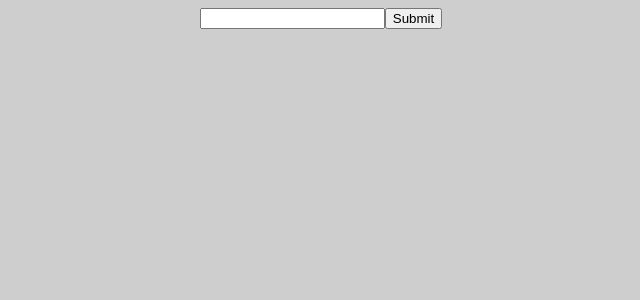
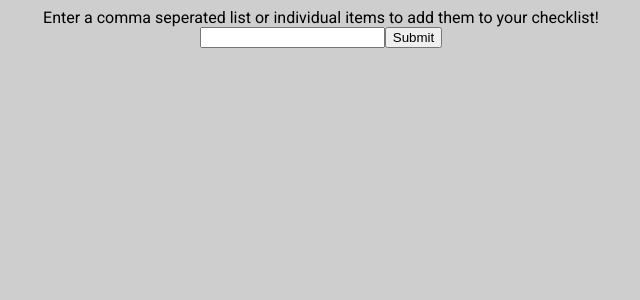
Before and after one commit to VeyGudTek/CheckList, a React (Vite) app: page / in a window 1280 px wide. Shown: the top 300 px of the page, without its empty margins (319-959 px from the left). Built offline with nearby package versions, Linux system fonts and the light colour scheme.

Commit message:
Input is now used for update list

```diff
--- a/src/CheckList.jsx
+++ b/src/CheckList.jsx
@@ -4,15 +4,15 @@ import Items from "./Items"
 
 function CheckList() {
     const [fontSize, setFontSize] = useState(50)
+
     const [checkList, setCheckList] = useState([])
     const [doneList, setDoneList] = useState([])
 
 
-    const handleSubmit = (e) => {
+    const handleSubmit = (e, text) => {
         e.preventDefault()
-        checkList.push(1)
+        checkList.push(text)
         setCheckList(checkList.slice())
-        console.log("wow", checkList.length)
     }
 
     return (
--- a/src/Input.jsx
+++ b/src/Input.jsx
@@ -1,8 +1,18 @@
+import { useState } from "react"
+
 function Input({handleSubmit}){
+    const [text, setText] = useState("")
+
+    const handleOnChange = (e) => {
+        setText(e.target.value)
+    }
+
     return (
         <div className="input">
-            <form onSubmit={handleSubmit}>
-                <input type="text"/>
+            <span>Enter a comma seperated list or individual items to add them to your checklist!</span>
+
+            <form onSubmit={(e) => handleSubmit(e, text)}>
+                <input type="text" value={text} onChange={handleOnChange}/>
                 <input type="submit"/>
             </form>
         </div>
```
